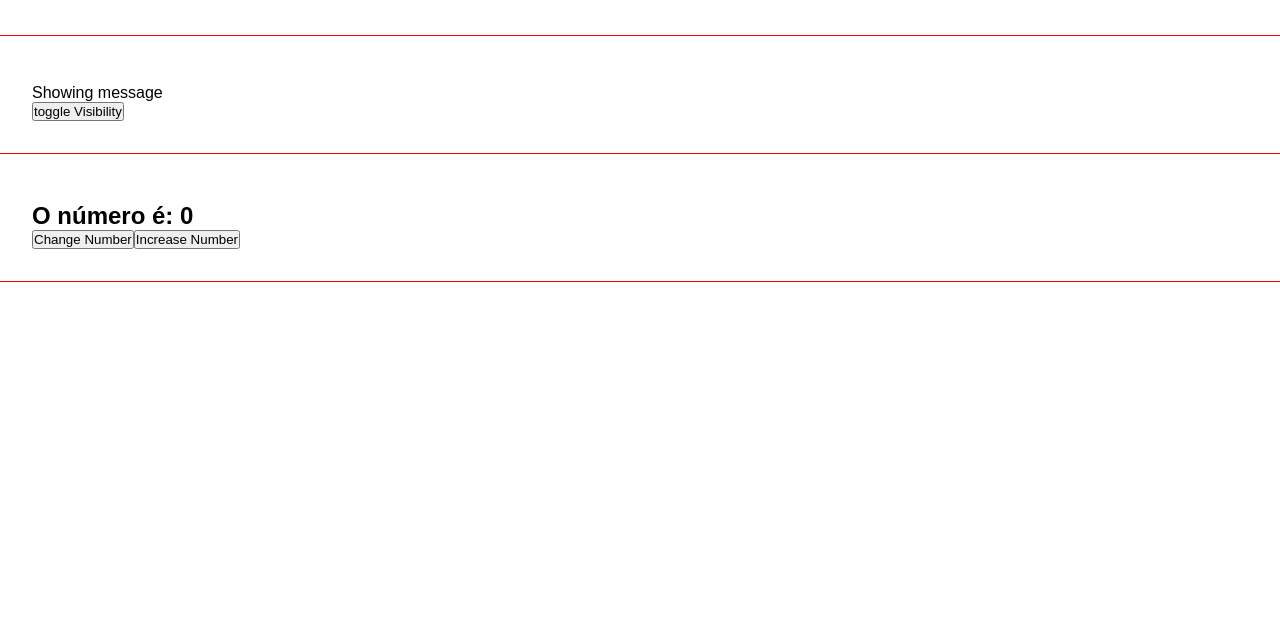
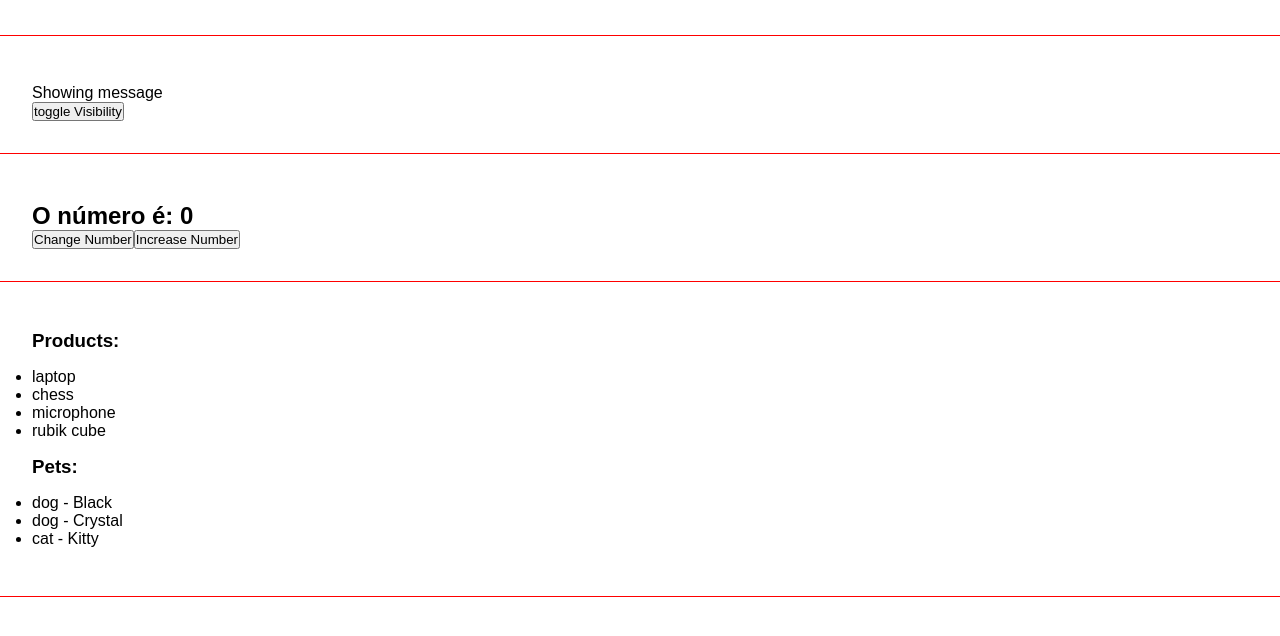
Before and after one commit to hemerson-git/learning-angular13, an Angular app: page / in a window 1280 px wide. Shown: the part 691-1327 px from the top of the page. Built offline with nearby package versions, Linux system fonts and the light colour scheme.

Commit message:
list-render

```diff
--- a/src/app/app.component.html
+++ b/src/app/app.component.html
@@ -5,3 +5,4 @@
 <app-conditional-rendering></app-conditional-rendering>
 <app-events></app-events>
 <app-emitter></app-emitter>
+<app-list-render></app-list-render>
--- a/src/app/app.module.ts
+++ b/src/app/app.module.ts
@@ -10,6 +10,7 @@ import { ConditionalRenderingComponent } from './components/conditional-renderin
 import { EventsComponent } from './components/events/events.component';
 import { EmitterComponent } from './components/emitter/emitter.component';
 import { ChangeNumberComponent } from './components/change-number/change-number.component';
+import { ListRenderComponent } from './components/list-render/list-render.component';
 
 @NgModule({
   declarations: [
@@ -20,7 +21,8 @@ import { ChangeNumberComponent } from './components/change-number/change-number.
     ConditionalRenderingComponent,
     EventsComponent,
     EmitterComponent,
-    ChangeNumberComponent
+    ChangeNumberComponent,
+    ListRenderComponent
   ],
   imports: [
     BrowserModule,
--- /dev/null
+++ b/src/app/components/list-render/list-render.component.css
@@ -0,0 +1,7 @@
+h3 {
+  margin-bottom: 1rem;
+}
+
+.list {
+  margin-bottom: 1rem;
+}
--- /dev/null
+++ b/src/app/components/list-render/list-render.component.html
@@ -0,0 +1,13 @@
+<div class="angular-class">
+  <h3>Products: </h3>
+
+  <ul class="list">
+    <li *ngFor="let product of products">{{product}}</li>
+  </ul>
+
+  <h3>Pets: </h3>
+
+  <ul class="list">
+    <li *ngFor="let pet of pets">{{pet.type}} - {{pet.name}}</li>
+  </ul>
+</div>
--- /dev/null
+++ b/src/app/components/list-render/list-render.component.ts
@@ -0,0 +1,15 @@
+import { Component } from '@angular/core';
+
+@Component({
+  selector: 'app-list-render',
+  templateUrl: './list-render.component.html',
+  styleUrls: ['./list-render.component.css']
+})
+export class ListRenderComponent {
+  products = ['laptop', 'chess', 'microphone', 'rubik cube']
+  pets = [
+    { name: 'Black', type: 'dog' },
+    { name: 'Crystal', type: 'dog' },
+    { name: 'Kitty', type: 'cat' }
+  ]
+}
```
Also changed, not shown: 1 other file (tests, documents, lock files or other folders).
